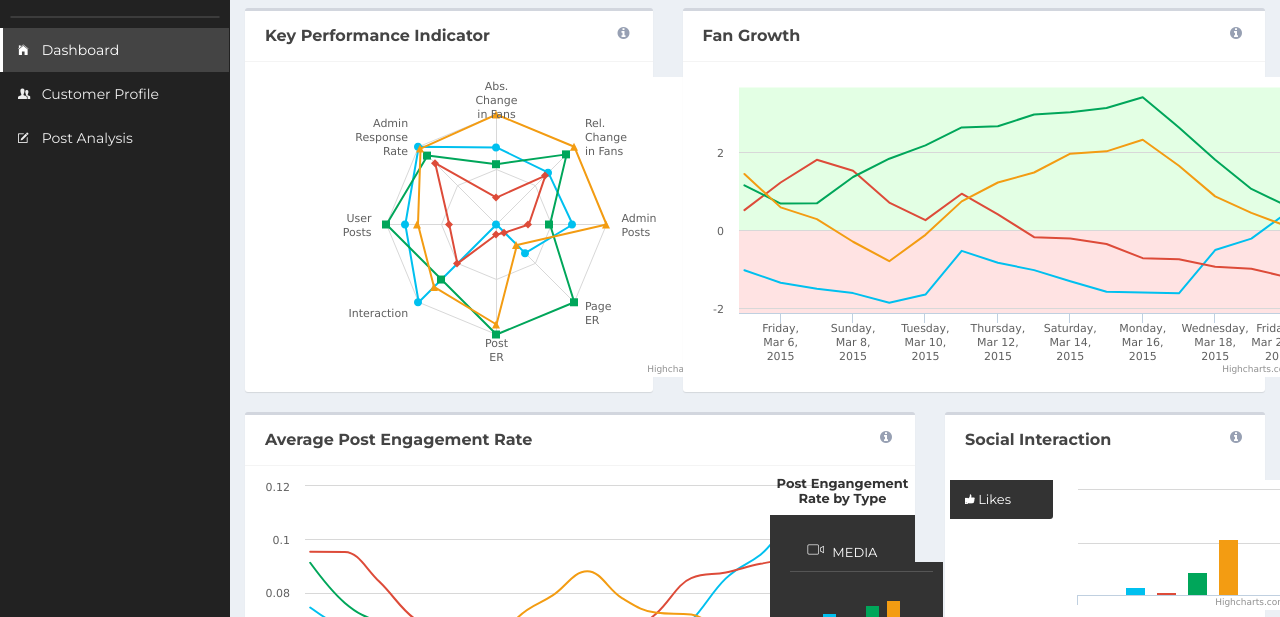
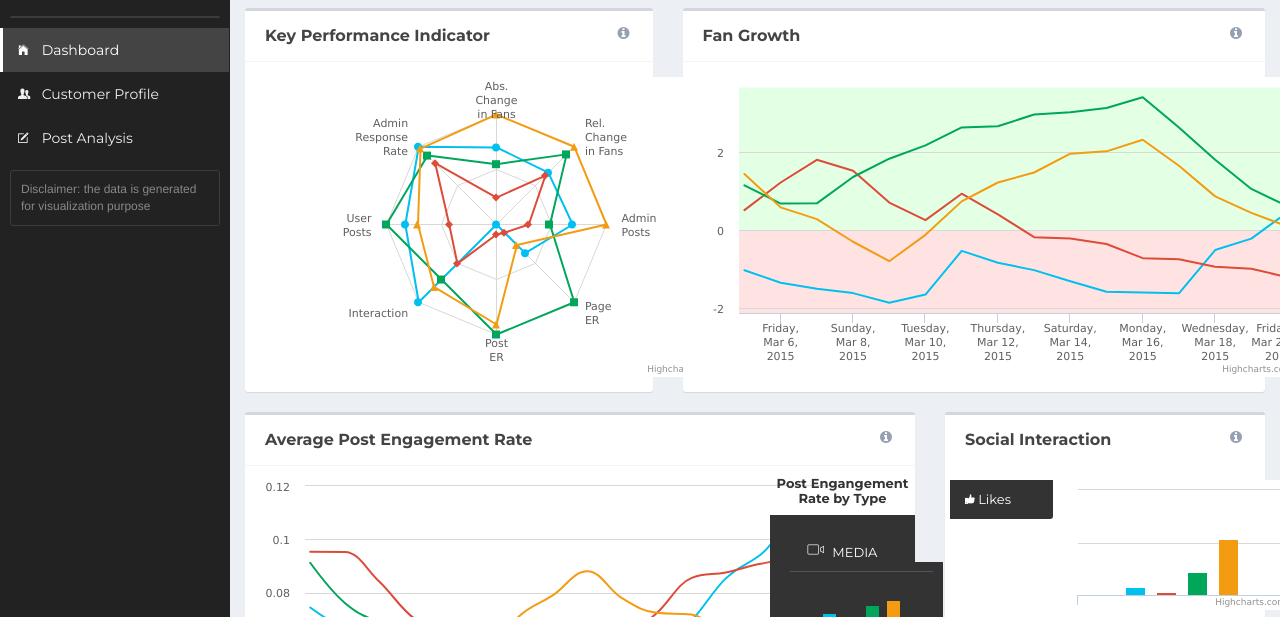
Before and after one commit to sonnylazuardi/divecommerce, a website with bundled scripts: page index.html in a window 1280 px wide. Shown: the part 133-750 px from the top of the page. Built offline with nearby package versions, Linux system fonts and the light colour scheme; a web font is replaced by a local one.

Commit message:
data is generated

```diff
--- a/index.html
+++ b/index.html
@@ -71,6 +71,12 @@
 							<a href="post.html"><i class="ion ion-compose"></i> Post Analysis</a></li>
 						</li>
 					</ul>
+
+					<div class="sidebar-form">
+						<div style="padding: 10px; color: #888; font-size: 12px">
+							Disclaimer: the data is generated for visualization purpose
+						</div>
+					</div>
 				</section>
 				<!-- /.sidebar -->
 			</aside>
```
Also changed, not shown: post.html (+6 -0 lines), profile.html (+6 -0 lines).
